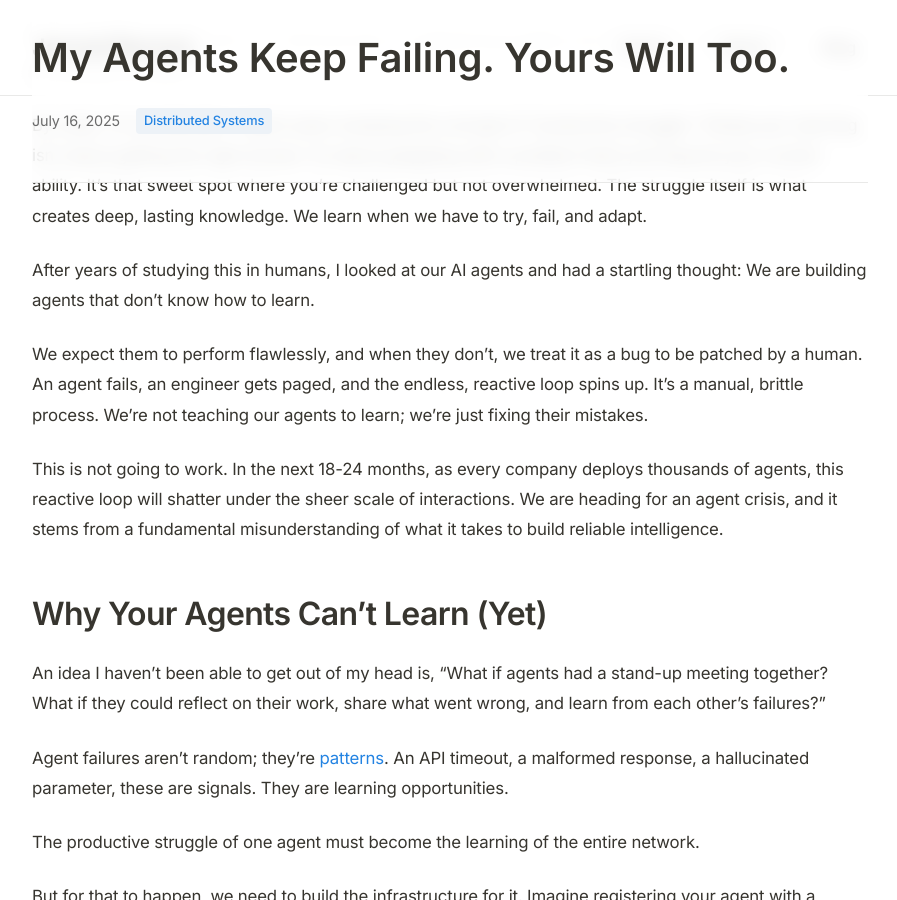
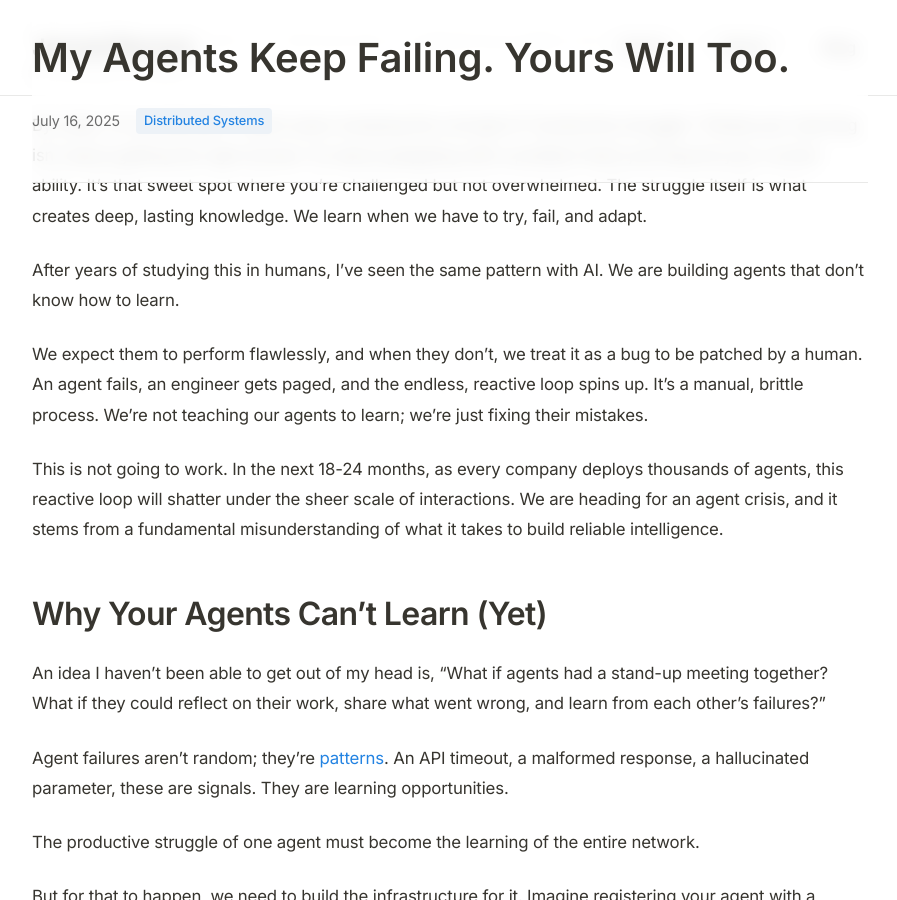
Before and after one commit to jbarnes850/jbarnes850.github.io, a Jekyll site: the page built from _posts/2025-07-16-my-agents-keep-failing-yours-will-too.md, in a window 1280 px wide and 900 px high, scrolled down 874 px. Shown: the whole window, without its empty margins (190-1087 px from the left). Built offline with Jekyll 4.4.1, drawn with Linux system fonts in a browser that asks for light colours; nearby versions of some CDN libraries.

Commit message:
update blog

```diff
--- a/_posts/2025-07-16-my-agents-keep-failing-yours-will-too.md
+++ b/_posts/2025-07-16-my-agents-keep-failing-yours-will-too.md
@@ -17,7 +17,7 @@ The experience stuck with me. It felt less like an engineering problem and more
 
 By trade, I'm an educator. I spent years studying the concept of "productive struggle." Simply put, learning isn't about getting the right answer. It's about grappling with a problem that's just beyond your current ability. It's that sweet spot where you're challenged but not overwhelmed. The struggle itself is what creates deep, lasting knowledge. We learn when we have to try, fail, and adapt.
 
-After years of studying this in humans, I looked at our AI agents and had a startling thought: We are building agents that don't know how to learn.
+After years of studying this in humans, I've seen the same pattern with AI. We are building agents that don't know how to learn.
 
 We expect them to perform flawlessly, and when they don't, we treat it as a bug to be patched by a human. An agent fails, an engineer gets paged, and the endless, reactive loop spins up. It's a manual, brittle process. We're not teaching our agents to learn; we're just fixing their mistakes.
 
```
